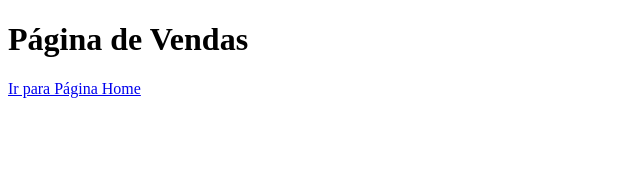
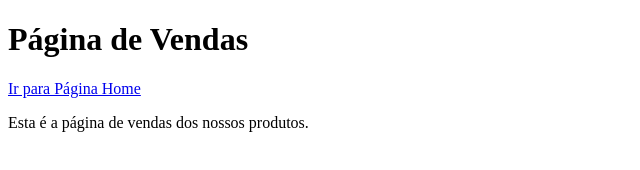
Before and after one commit to Talles-LS/aulaGitHub, a plain HTML site: page Vendas.html in a window 1280 px wide. Shown: the whole page, without its empty margins (0-640 px from the left). Drawn offline with Linux system fonts and the light colour scheme.

Commit message:
Acrescentado valor das vendas

```diff
--- a/Vendas.html
+++ b/Vendas.html
@@ -8,5 +8,6 @@
     <body>
         <h1>Página de Vendas</h1>
         <a href="index.html">Ir para Página Home</a>
+        <p>Esta é a página de vendas dos nossos produtos.</p>
     </body>
 </html>
```
Also changed, not shown: index.html (+1 -0 lines).
